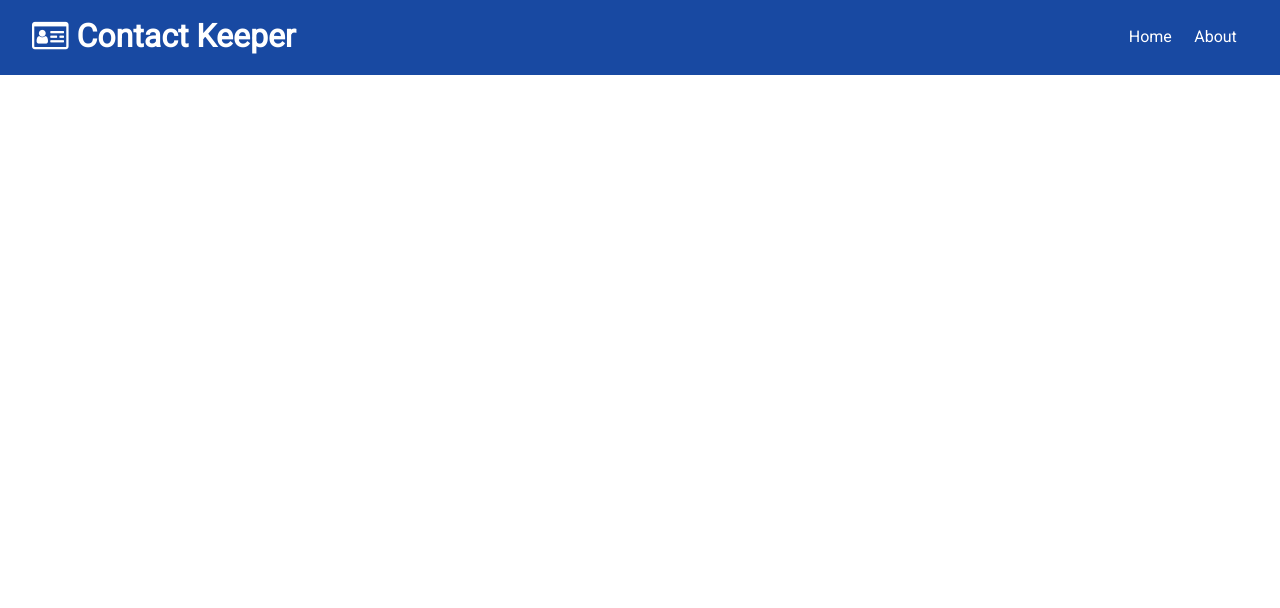
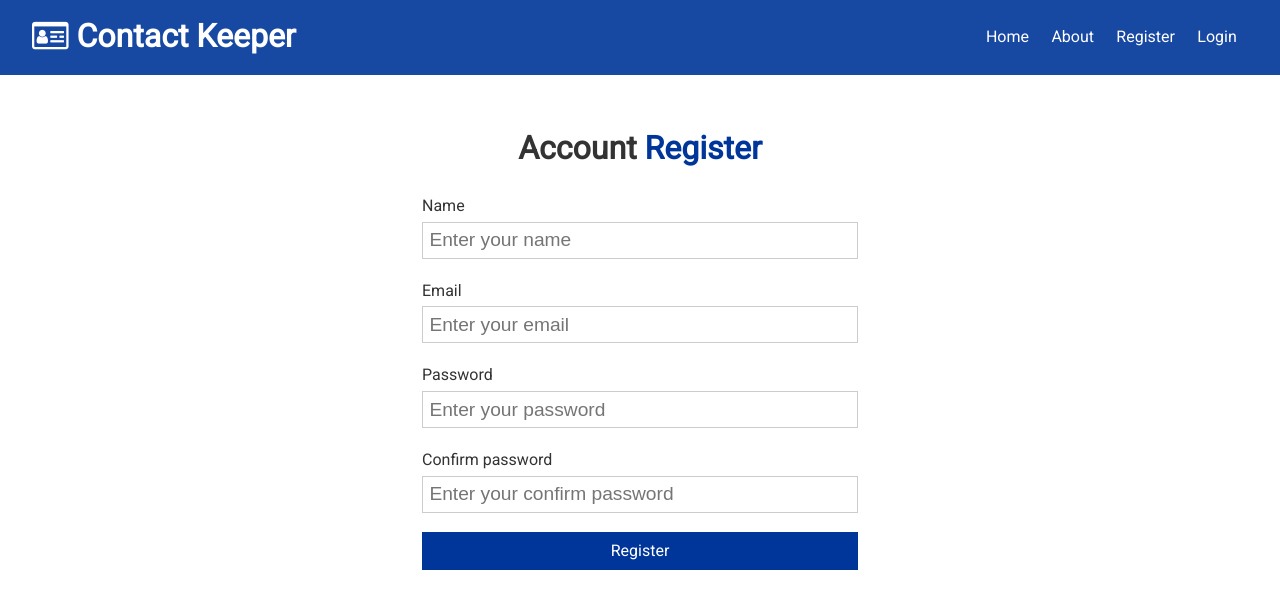
Before and after one commit to Sanjay-RD/Contact-Keeper, a React (Create React App) app in the folder client/: page /register in a window 1280 px wide. Shown: the top 608 px of the page. Built offline with nearby package versions, Linux system fonts and the light colour scheme.

Commit message:
Register & Login Forms

```diff
--- a/client/src/App.js
+++ b/client/src/App.js
@@ -3,6 +3,8 @@
 import Header from "./component/layout/Header";
 import Home from "./component/pages/Home";
 import About from "./component/pages/About";
+import Register from "./component/auth/Register";
+import Login from "./component/auth/Login";
 import ContactState from "./context/contact/ContactState";
 import AuthState from "./context/auth/AuthState";
 import "./App.css";
@@ -18,6 +20,8 @@
               <Switch>
                 <Route exact path="/" component={Home} />
                 <Route exact path="/about" component={About} />
+                <Route exact path="/register" component={Register} />
+                <Route exact path="/login" component={Login} />
               </Switch>
             </div>
           </Fragment>
--- /dev/null
+++ b/client/src/component/auth/Login.js
@@ -0,0 +1,48 @@
+import React, { useState } from "react";
+
+const Login = () => {
+  const [user, setUser] = useState({
+    email: "",
+    password: "",
+  });
+  const { email, password } = user;
+
+  const onChange = (e) => {
+    setUser({ ...user, [e.target.name]: e.target.value });
+  };
+
+  const onSubmit = (e) => {
+    e.preventDefault();
+    console.log("Login User");
+  };
+
+  return (
+    <div className="form-container">
+      <h1>
+        Login <span className="text-primary">User</span>{" "}
+      </h1>
+      <form onSubmit={onSubmit}>
+        <div className="form-group">
+          <label>Email Address</label>
+          <input type="text" name="email" value={email} onChange={onChange} />
+        </div>
+        <div className="form-group">
+          <label>Password</label>
+          <input
+            type="text"
+            name="password"
+            value={password}
+            onChange={onChange}
+          />
+        </div>
+        <input
+          type="submit"
+          value="Login"
+          className="btn btn-primary btn-block"
+        />
+      </form>
+    </div>
+  );
+};
+
+export default Login;
--- /dev/null
+++ b/client/src/component/auth/Register.js
@@ -0,0 +1,78 @@
+import React, { useState } from "react";
+
+const Register = () => {
+  const [user, setUser] = useState({
+    name: "",
+    email: "",
+    password: "",
+    password2: "",
+  });
+
+  const { name, email, password, password2 } = user;
+
+  const onChange = (e) => {
+    setUser({ ...user, [e.target.name]: e.target.value });
+  };
+
+  const onSubmit = (e) => {
+    e.preventDefault();
+    console.log("Register User");
+  };
+
+  return (
+    <div className="form-container">
+      <h1>
+        Account <span className="text-primary">Register</span>{" "}
+      </h1>
+      <form onSubmit={onSubmit}>
+        <div className="form-group">
+          <label htmlFor="name">Name</label>
+          <input
+            type="text"
+            placeholder="Enter your name"
+            name="name"
+            value={name}
+            onChange={onChange}
+          />
+        </div>
+        <div className="form-group">
+          <label htmlFor="email">Email</label>
+          <input
+            type="email"
+            placeholder="Enter your email"
+            name="email"
+            value={email}
+            onChange={onChange}
+          />
+        </div>
+        <div className="form-group">
+          <label htmlFor="password">Password</label>
+          <input
+            type="text"
+            placeholder="Enter your password"
+            name="password"
+            value={password}
+            onChange={onChange}
+          />
+        </div>
+        <div className="form-group">
+          <label htmlFor="password2">Confirm password</label>
+          <input
+            type="text"
+            placeholder="Enter your confirm password"
+            name="password2"
+            value={password2}
+            onChange={onChange}
+          />
+        </div>
+        <input
+          type="submit"
+          value="Register"
+          className="btn btn-primary btn-block"
+        />
+      </form>
+    </div>
+  );
+};
+
+export default Register;
--- a/client/src/component/layout/Header.js
+++ b/client/src/component/layout/Header.js
@@ -15,6 +15,12 @@
         <li>
           <Link to="/about">About</Link>
         </li>
+        <li>
+          <Link to="/register">Register</Link>
+        </li>
+        <li>
+          <Link to="/login">Login</Link>
+        </li>
       </ul>
     </div>
   );
```
Also changed, not shown: 1 other file (tests, documents, lock files or other folders).
